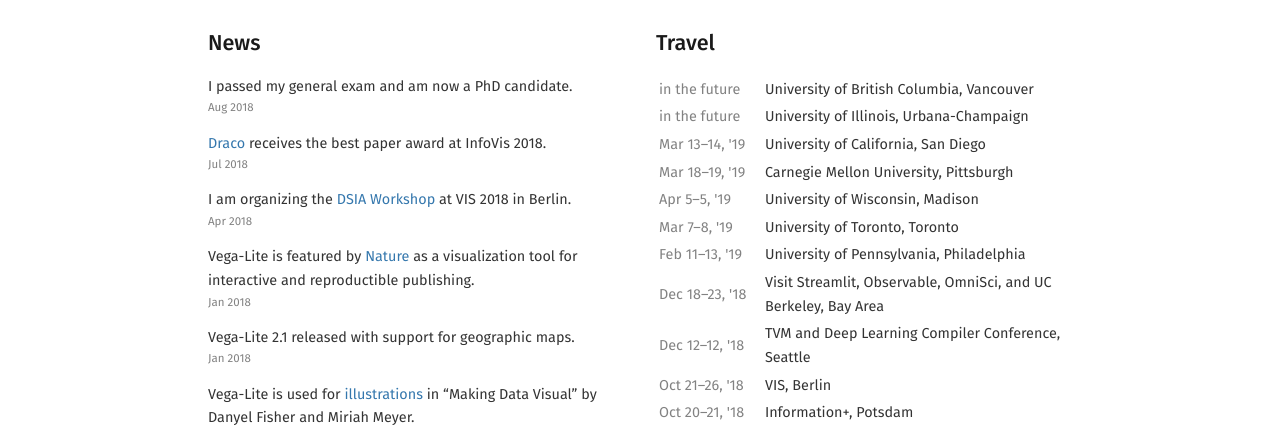
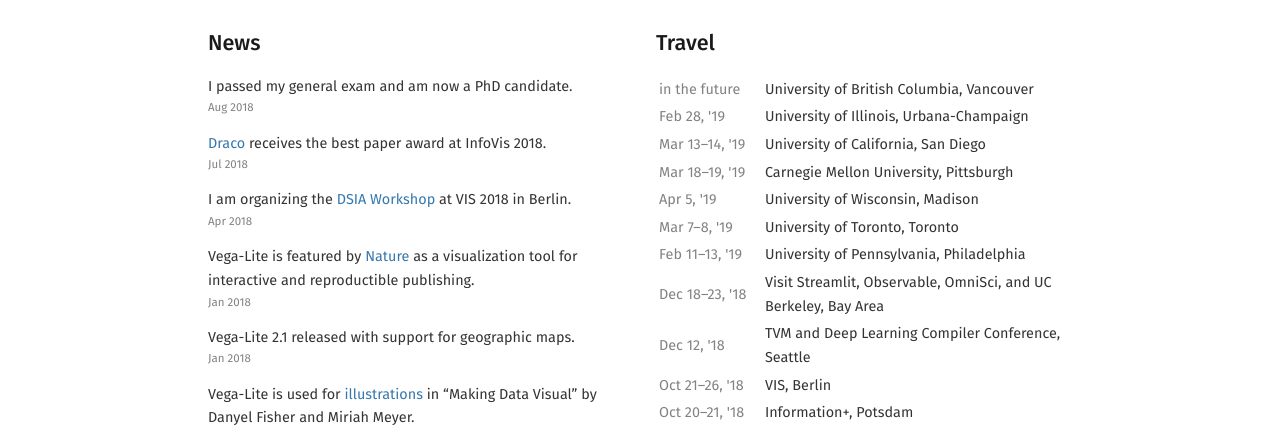
Before and after one commit to domoritz/domoritz.github.io, a Jekyll site: the page built from index.md, in a window 1280 px wide and 900 px high, scrolled down 1586 px. Shown: the part 166-597 px from the top of the window. Built offline with Jekyll 4.4.1, drawn with Linux system fonts in a browser that asks for light colours; nearby versions of some CDN libraries.

Commit message:
Update travel

```diff
--- a/_data/travel.yml
+++ b/_data/travel.yml
@@ -2,6 +2,8 @@
   where: Vancouver
 - title: University of Illinois
   where: Urbana-Champaign
+  start: 2019-02-28
+  end: 2019-02-28
 - title: University of California
   where: San Diego
   start: 2019-03-13
--- a/_includes/travel.html
+++ b/_includes/travel.html
@@ -5,9 +5,13 @@
   <td class="date">
     {% if travel.start and travel.end %}
       {% if month_start == month_end %}
-        {{ travel.start | date: "%b %-d" }}–{{ travel.end | date: "%-d, '%y" }}
+        {% if travel.start == travel.end %}
+          {{ travel.start | date: "%b %-d, '%y" }}
+        {% else %}
+          {{ travel.start | date: "%b %-d" }}–{{ travel.end | date: "%-d, '%y" }}
+        {% endif %}
       {% else %}
-        {{ travel.start | date: "%b %-d" }}–{{ travel.end | date: "%%b -d, '%y" }}
+        {{ travel.start | date: "%b %-d" }}–{{ travel.end | date: "%b %-d, '%y" }}
       {% endif %}
     {% else %}
       in the future
```
